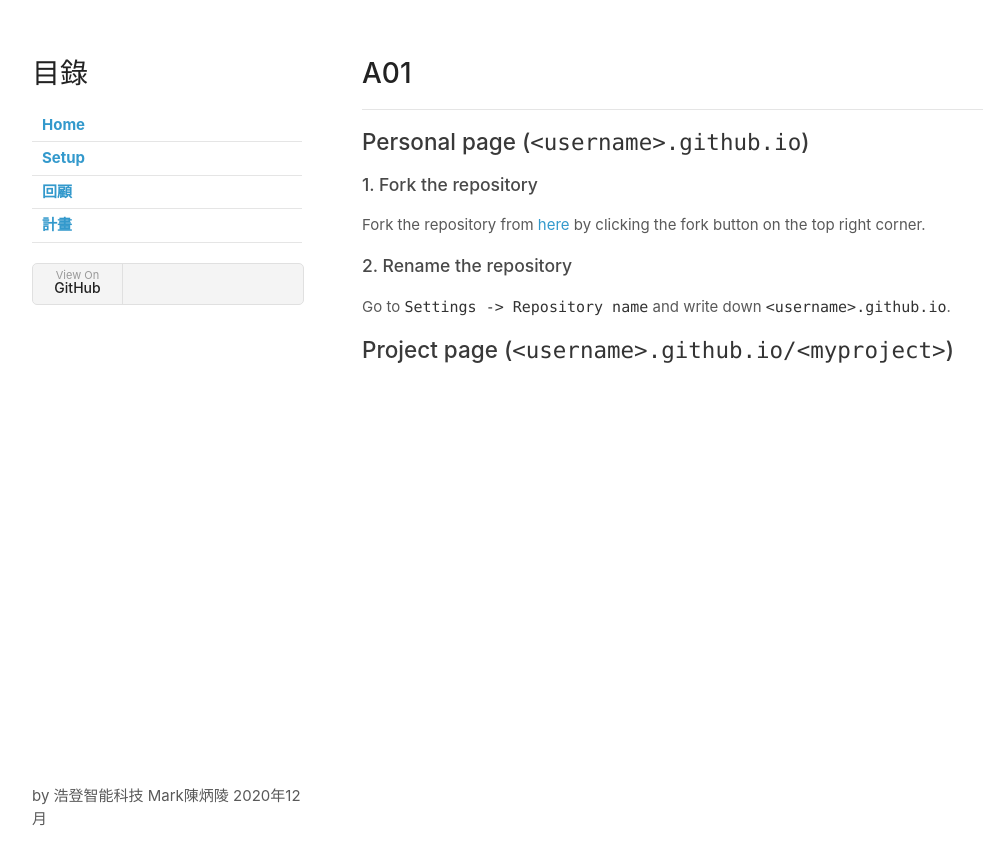
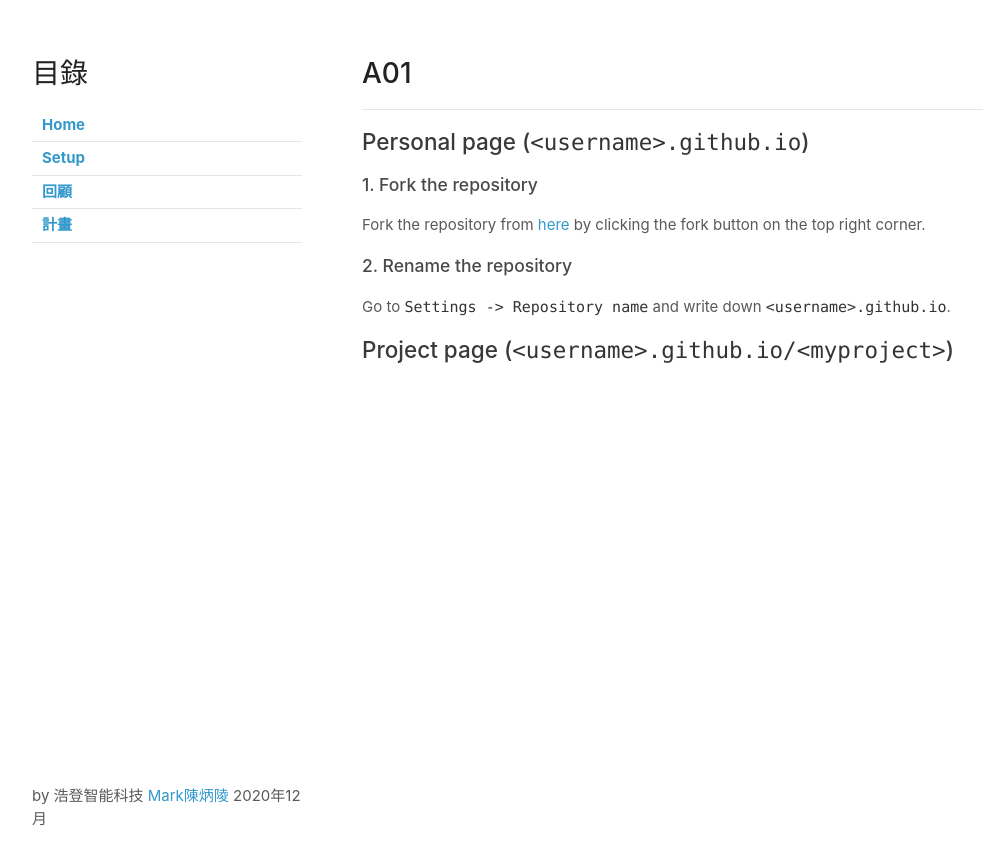
Before and after one commit to dreamaitek/p003, a Jekyll site: the page built from a01.md, in a window 1280 px wide. Shown: the top 865 px of the page, without its empty margins (68-1051 px from the left). Built offline with Jekyll 4.4.1, drawn with Linux system fonts in a browser that asks for light colours; our own code applies the rules of GitHub Pages for plain Markdown files.

Commit message:
Update default.html

```diff
--- a/_layouts/default.html
+++ b/_layouts/default.html
@@ -25,12 +25,6 @@
           {% endfor %}
         </table>
 
-        {% if site.show_downloads %}
-          <ul>
-
-            <li><a href="{{ site.github.repository_url }}">View On <strong>GitHub</strong></a></li>
-          </ul>
-        {% endif %}
       </header>
       <section>
 
@@ -40,7 +34,7 @@
       <footer>
 
         {% if site.github.is_project_page %}
-        <p>by 浩登智能科技 Mark陳炳陵 2020年12月</a></p>
+        <p>by 浩登智能科技 <a href="{{ site.github.repository_url }}">Mark陳炳陵 </a> 2020年12月</a></p>
         {% endif %}
       </footer>
     </div>
```
